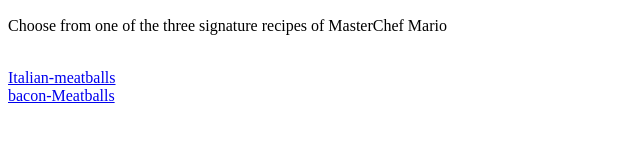
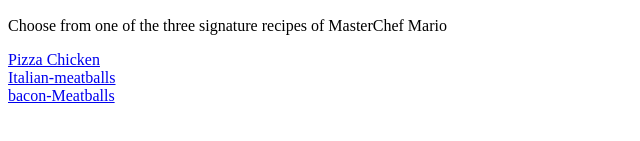
Before and after one commit to Jtkersout/odin-recipes, a plain HTML site: page index.html in a window 1280 px wide. Shown: the part 552-693 px from the top of the page, without its empty margins (0-640 px from the left). Drawn offline with Linux system fonts and the light colour scheme.

Commit message:
forgot name

```diff
--- a/index.html
+++ b/index.html
@@ -13,7 +13,7 @@
     <br>
     <p> Choose from one of the three signature recipes of MasterChef Mario</p>
 
-<a href="/odin-recipes/recipes/pizza-chicken.html"></a> <br>
+<a href="/odin-recipes/recipes/pizza-chicken.html">Pizza Chicken</a> <br>
 <a href="/odin-recipes/recipes/Italian-meatballs.html">Italian-meatballs</a>  <br>
 <a href="/odin-recipes/recipes/bacon-Meatballs.html">bacon-Meatballs</a>
 </body>
```
